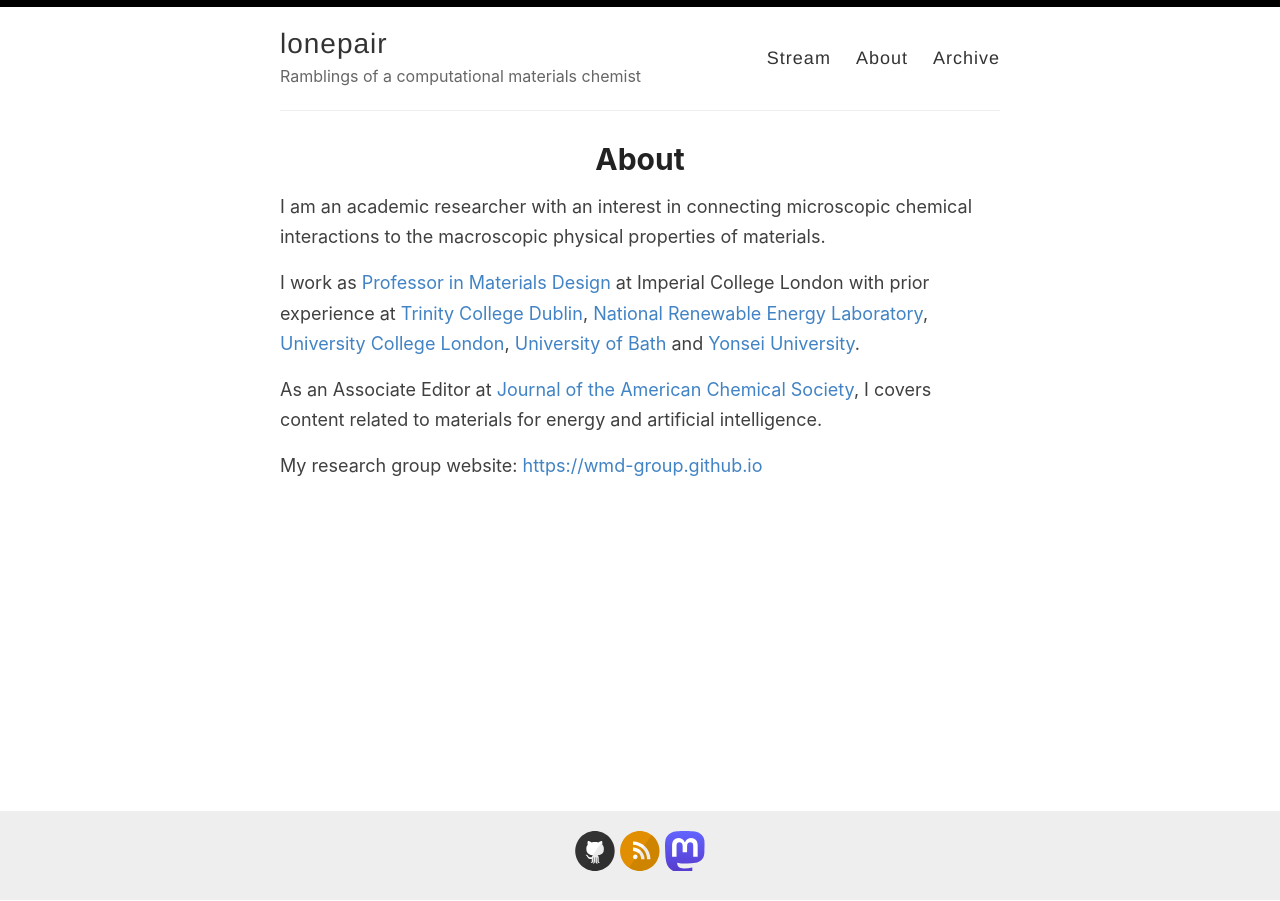
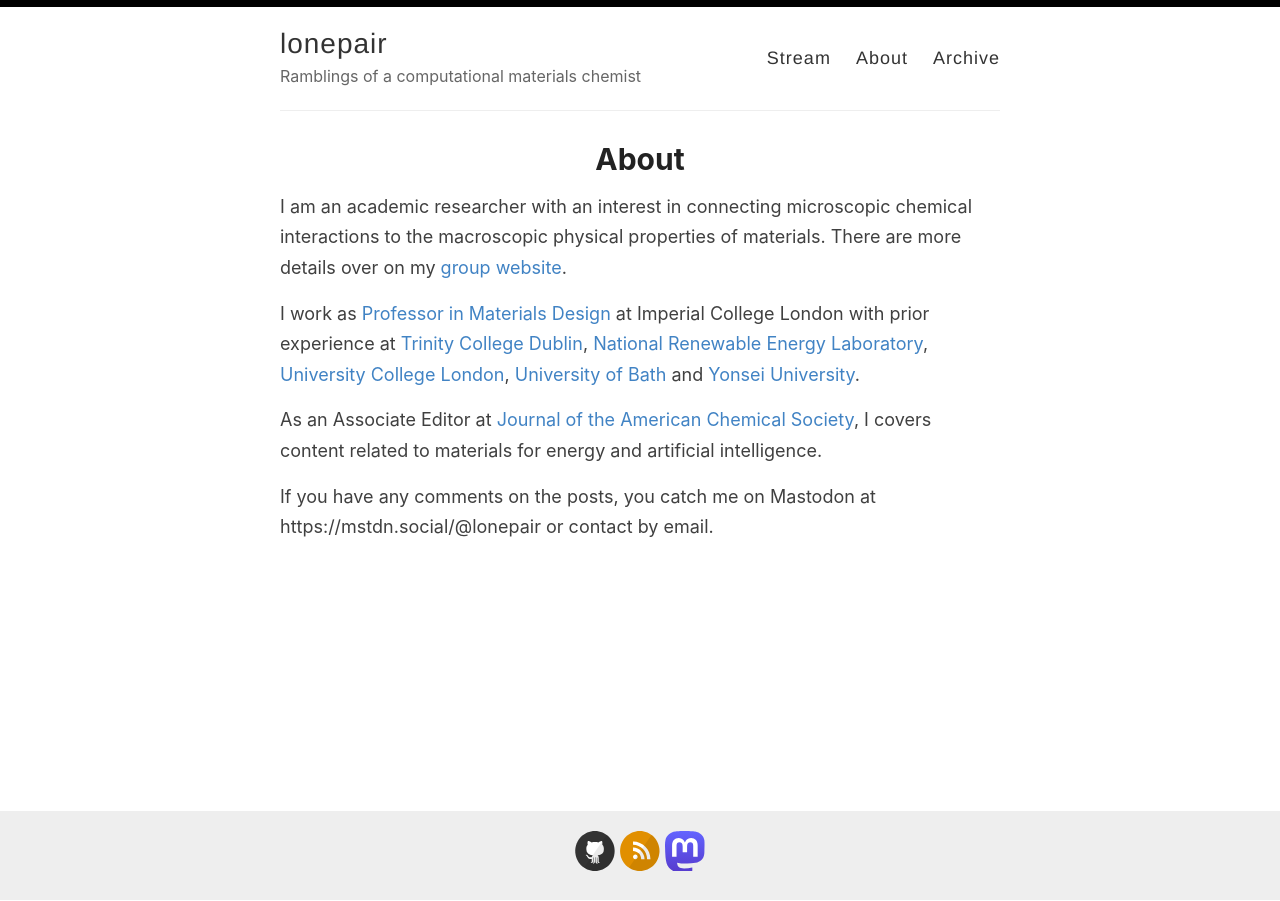
Before and after one commit to aronwalsh/aronwalsh.github.io, a Jekyll site: the page built from _pages/about.md, in a window 1280 px wide. Built offline with Jekyll 4.4.1, drawn with Linux system fonts in a browser that asks for light colours; comment, search, counter and statistics services are not loaded.

Commit message:
Update about.md

```diff
--- a/_pages/about.md
+++ b/_pages/about.md
@@ -4,10 +4,10 @@ title: About
 permalink: /about/
 ---
 
-I am an academic researcher with an interest in connecting microscopic chemical interactions to the macroscopic physical properties of materials.
+I am an academic researcher with an interest in connecting microscopic chemical interactions to the macroscopic physical properties of materials. There are more details over on my [group website](https://wmd-group.github.io).
 
 I work as [Professor in Materials Design](https://www.imperial.ac.uk/people/a.walsh) at Imperial College London with prior experience at [Trinity College Dublin](https://www.tcd.ie), [National Renewable Energy Laboratory](https://www.nrel.gov), [University College London](https://www.ucl.ac.uk), [University of Bath](https://www.bath.ac.uk) and [Yonsei University](https://www.yonsei.ac.kr).
 
 As an Associate Editor at [Journal of the American Chemical Society](https://pubs.acs.org/journal/jacsat), I covers content related to materials for energy and artificial intelligence.
 
-My research group website: [https://wmd-group.github.io](https://wmd-group.github.io)
+If you have any comments on the posts, you catch me on Mastodon at https://mstdn.social/@lonepair or contact by email.
```
